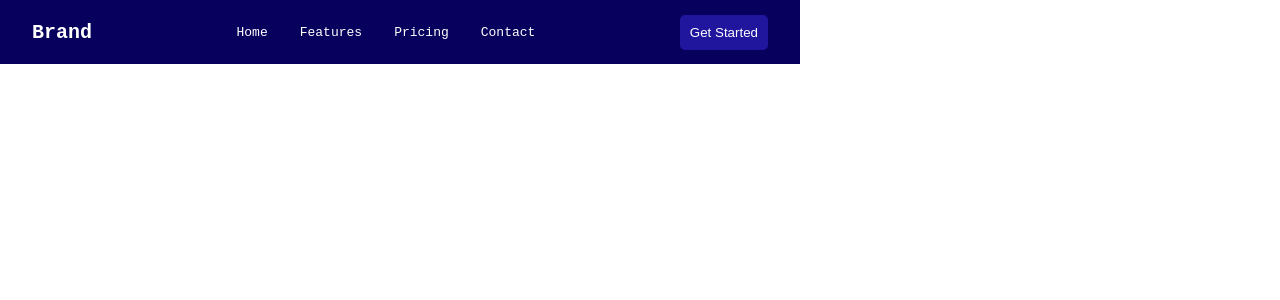
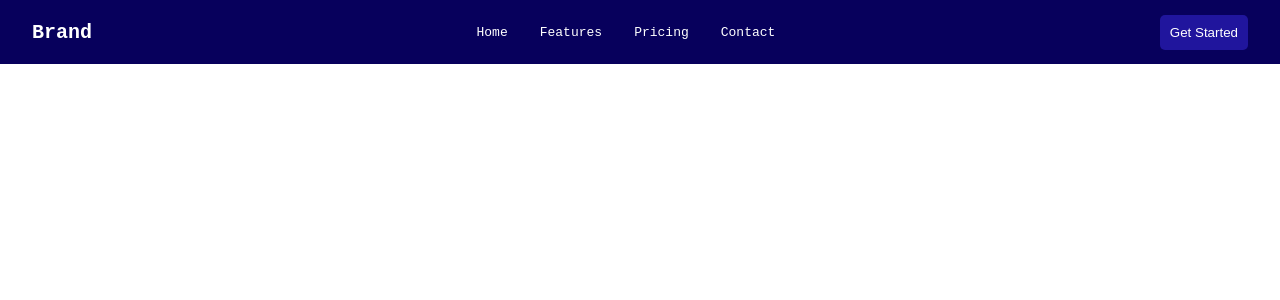
Before and after one commit to Sunjay77/zerix, a React (Vite) app: page /preview in a window 1280 px wide. Shown: the top 300 px of the page. Built offline with nearby package versions, Linux system fonts and the light colour scheme.

Commit message:
used rem and fixed preview height

```diff
--- a/src/components/Ui/Navbar/UiNavbarStyle.ts
+++ b/src/components/Ui/Navbar/UiNavbarStyle.ts
@@ -5,28 +5,28 @@ export const NavbarContent = styled.nav`
   display: flex;
   align-items: center;
   justify-content: space-between;
-  padding: 0 32px;
-  height: 4rem;
-  width: 100vh;
+  padding: 0 2rem;
+  height: var(--navbar-height);
+  width: 100%;
   color: white;
 `;
 
 export const LogoTxt = styled.h1`
-  font-size: 1.25rem;
+  font-size: 20px;
   color: white;
 `;
 
 export const NavLinks = styled.ul`
   display: flex;
-  gap: 2rem;
+  gap: 32px;
   list-style: none;
   color: white;
 `;
 
 export const NavCta = styled.button`
-  border-radius: 0.3125rem;
+  border-radius: 5px;
   border: none;
-  padding: 10px 10px;
+  padding: .625rem .625rem;
   background: #20159d;
   color: white;
   cursor: pointer;
```
